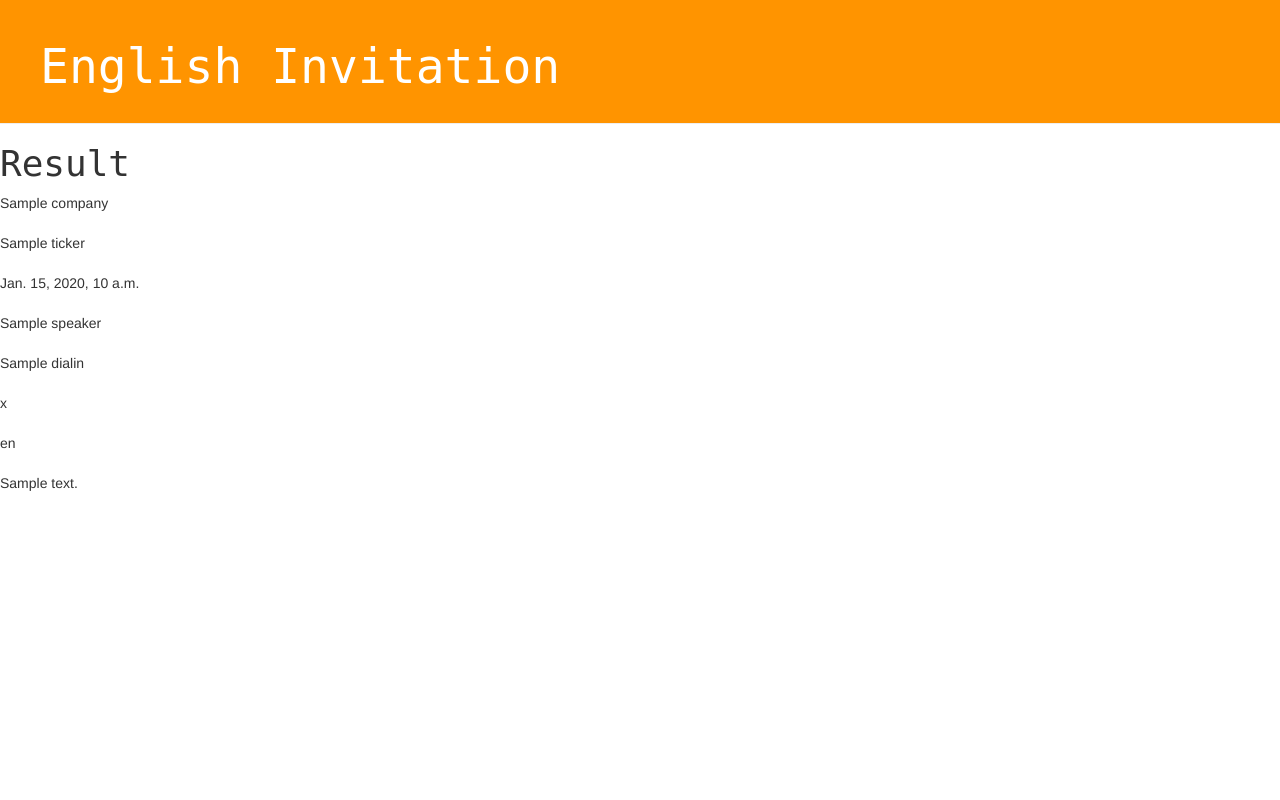
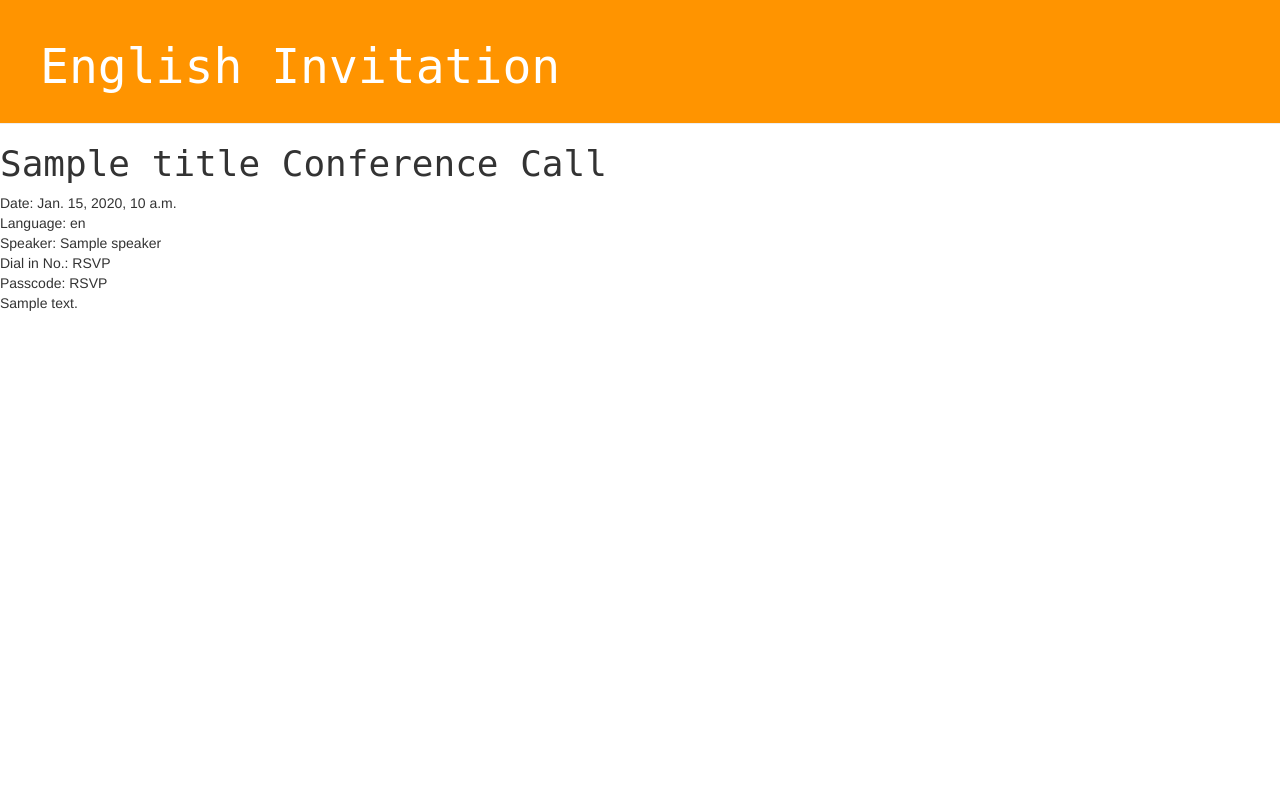
Before and after one commit to jamiewei-tw/Cathay-Globalequity, a Django app: template blog/templates/blog/result.html in a window 1280 px wide. Run offline with Django 3.2, Linux system fonts and the light colour scheme; the template is opened without the code that fills it: most values are stand-ins (such as "Sample title", 1, 10 or a date in 2020); some libraries are stand-ins or nearby versions.

Commit message:
output complete Englisth invitation

```diff
--- a/blog/templates/blog/post_list.html
+++ b/blog/templates/blog/post_list.html
@@ -19,8 +19,7 @@
                         Ticker: <input type="text" name="G_Ticker"><br><br>
                         Datetime: <input type="text" name="G_Datetime"><br><br>
                         Speaker: <input type="text" name="G_Speaker"><br><br>
-                        Dial in: <input type="text" name="G_Dialin"><br><br>
-                        Passcode: <input type="text" name="G_Passcode"><br><br>
+
 
                         <input type="submit" value="Submit">
 
--- a/blog/templates/blog/result.html
+++ b/blog/templates/blog/result.html
@@ -13,18 +13,37 @@
             <h1><a href="http://127.0.0.1:8000">English Invitation</a></h1>
         </div>
 
-        <h1> Result </h1>
+        <h1>
+            <tr>
+                <td>{{title}}</td>
+                <td>Conference Call</td>
+            </tr>
+        </h1>
         <tr>
-            <td>{{company}}</td></br></br>
-            <td>{{ticker}}</td></br></br>
-            <td>{{datetime}}</td></br></br>
-            <td>{{speaker}}</td></br></br>
-            <td>{{dialin}}</td></br></br>
-            <td>{{passcode}}</td></br></br>
-            <td>{{language}}</td></br></br>
-            <td>{{description}}</td></br></br>
+            <td>Date: </td>
+            <td>{{datetime}}</td></br>
         </tr>
 
+        <tr>
+            <td>Language: </td>
+            <td>{{language}}</td></br>
+        </tr>
 
+        <tr>
+            <td>Speaker: </td>
+            <td>{{speaker}}</td></br>
+        </tr>
+
+        <tr>
+            <td>Dial in No.: RSVP </td></br>
+        </tr>
+
+        <tr>
+            <td>Passcode: RSVP </td></br>
+        </tr>
+
+        <tr>
+            <td>{{description}}</td></br>
+        </tr>
     </body>
 </html>
--- a/blog/views.py
+++ b/blog/views.py
@@ -18,9 +18,7 @@ def submit(request):
     ticker = request.POST['G_Ticker']
     datetime = request.POST['G_Datetime']
     speaker = request.POST['G_Speaker']
-    dialin = request.POST['G_Dialin']
-    passcode = request.POST['G_Passcode']
     baseurl = 'https://www.google.com/finance?q='
     url = baseurl + ticker
-    language, description = ProfilefromGFinance(url)
+    language, description, title = ProfilefromGFinance(company, ticker, url)
     return render(request, 'blog/result.html', locals())
```
Also changed, not shown: AAPL.txt (deleted, +0 -8 lines), blog/Data_AllByInput.py (+11 -7 lines).
